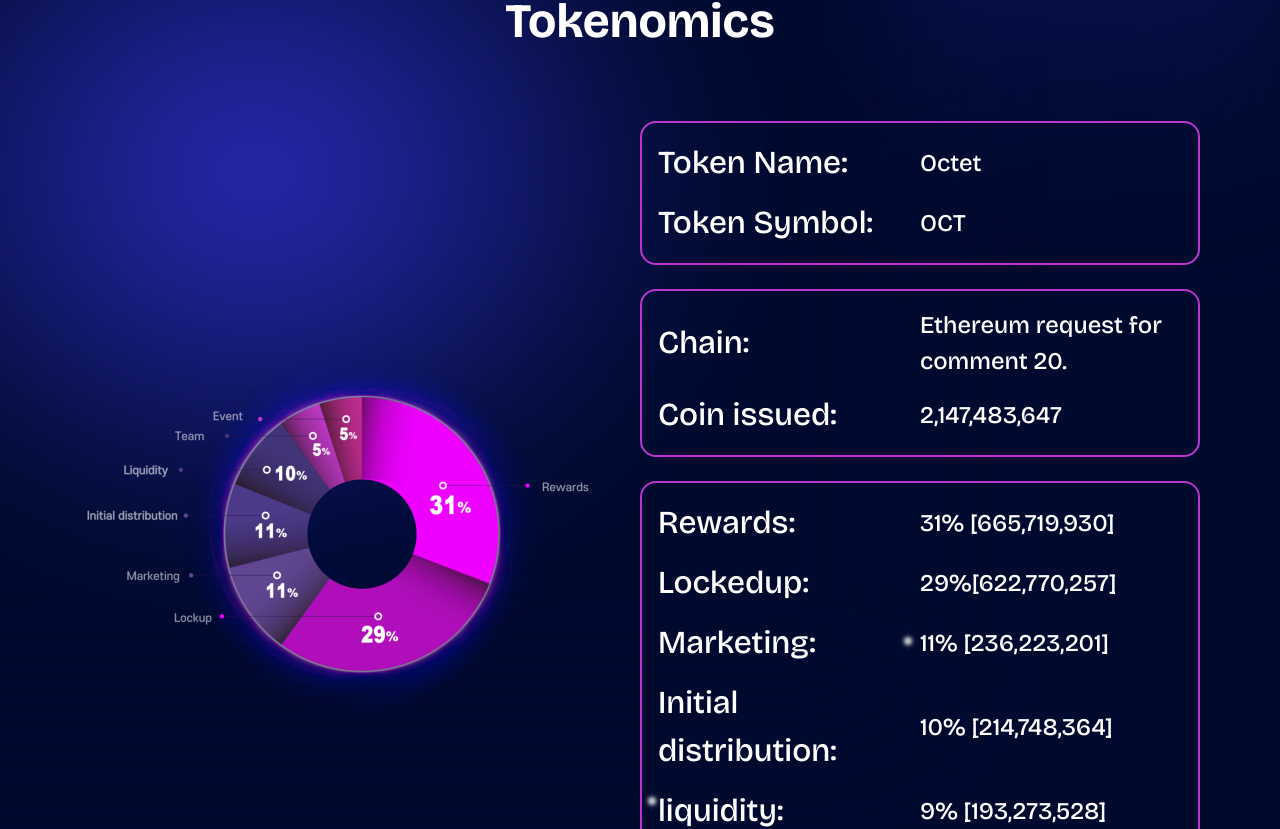
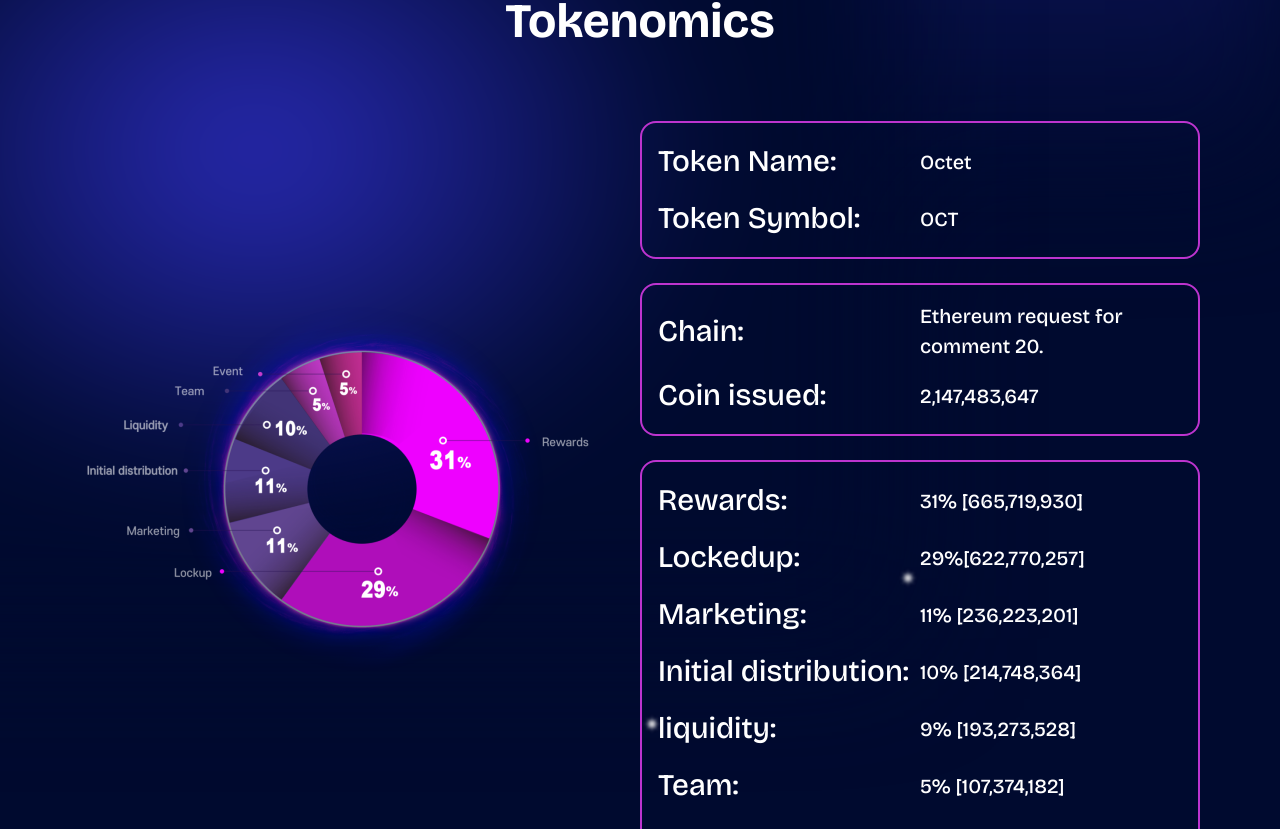
Before and after one commit to chochodev/Octet-app, a React (Create React App) app: page / in a window 1280 px wide. Shown: the part 5264-6093 px from the top of the page. Built offline with nearby package versions, Linux system fonts and the light colour scheme.

Commit message:
updated all the effects first draft

```diff
--- a/src/views/home/s5_tokenomic/index.jsx
+++ b/src/views/home/s5_tokenomic/index.jsx
@@ -42,22 +42,22 @@ const Tokenomic = () => {
         <div className="flex flex-col items-center gap-[1.5rem] max-w-[55rem] w-full xl:w-[50%]">
           <div className='flex flex-col gap-[0.75rem] w-full max-w-[36.75rem] rounded-[16px] p-[1rem] border-solid border-[2px] border-secondary'>
             <div className='grid grid-cols-2 items-center'>
-              <h2 className='text-[1rem] sm:text-[1.5rem] xl:text-[2rem]'>Token Name:</h2>
-              <p className='text-[.875rem] sm:text-[1rem] xl:text-[1.5rem]'>Octet</p>
+              <h2 className='text-[.875rem] sm:text-[1.375rem] xl:text-[1.875rem]'>Token Name:</h2>
+              <p className='text-[.75rem] sm:text-[.875rem] xl:text-[1.25rem]'>Octet</p>
             </div>
             <div className='grid grid-cols-2 items-center'>
-              <h2 className='text-[1rem] sm:text-[1.5rem] xl:text-[2rem]'>Token Symbol:</h2>
-              <p className='text-[.875rem] sm:text-[1rem] xl:text-[1.5rem]'>OCT</p>
+              <h2 className='text-[.875rem] sm:text-[1.375rem] xl:text-[1.875rem]'>Token Symbol:</h2>
+              <p className='text-[.75rem] sm:text-[.875rem] xl:text-[1.25rem]'>OCT</p>
             </div>
           </div>
           <div className='flex flex-col gap-[0.75rem] w-full max-w-[36.75rem] rounded-[16px] p-[1rem] border-solid border-[2px] border-secondary'>
             <div className='grid grid-cols-2 items-center'>
-              <h2 className='text-[1rem] sm:text-[1.5rem] xl:text-[2rem]'>Chain:</h2>
-              <p className='text-[.875rem] sm:text-[1rem] xl:text-[1.5rem]'>Ethereum request for comment 20.</p>
+              <h2 className='text-[.875rem] sm:text-[1.375rem] xl:text-[1.875rem]'>Chain:</h2>
+              <p className='text-[.75rem] sm:text-[.875rem] xl:text-[1.25rem]'>Ethereum request for comment 20.</p>
             </div>
             <div className='grid grid-cols-2 items-center'>
-              <h2 className='text-[1rem] sm:text-[1.5rem] xl:text-[2rem]'>Coin issued:</h2>
-              <p className='text-[.875rem] sm:text-[1rem] xl:text-[1.5rem]'>2,147,483,647</p>
+              <h2 className='text-[.875rem] sm:text-[1.375rem] xl:text-[1.875rem]'>Coin issued:</h2>
+              <p className='text-[.75rem] sm:text-[.875rem] xl:text-[1.25rem]'>2,147,483,647</p>
             </div>
           </div>
 
@@ -65,8 +65,8 @@ const Tokenomic = () => {
           <div className='flex flex-col gap-[0.75rem] w-full max-w-[36.75rem] rounded-[16px] p-[1rem] border-solid border-[2px] border-secondary'>
             {items.map((item, index) => (
             <div className='grid grid-cols-2 items-center'>
-              <h2 className='text-[1rem] sm:text-[1.5rem] xl:text-[2rem]'>{item.name}:</h2>
-              <p className='text-[.875rem] sm:text-[1rem] xl:text-[1.5rem]'>{item.text}</p>
+              <h2 className='text-[.875rem] sm:text-[1.375rem] xl:text-[1.875rem]'>{item.name}:</h2>
+              <p className='text-[.75rem] sm:text-[.875rem] xl:text-[1.25rem]'>{item.text}</p>
             </div>
             ))}
           </div>
```
